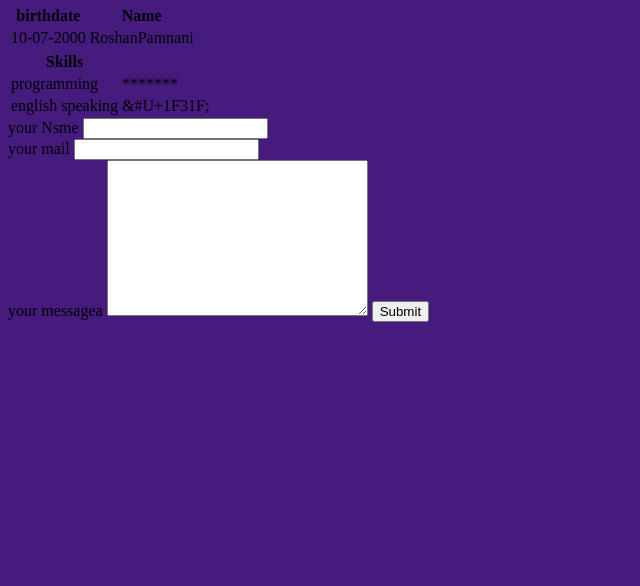
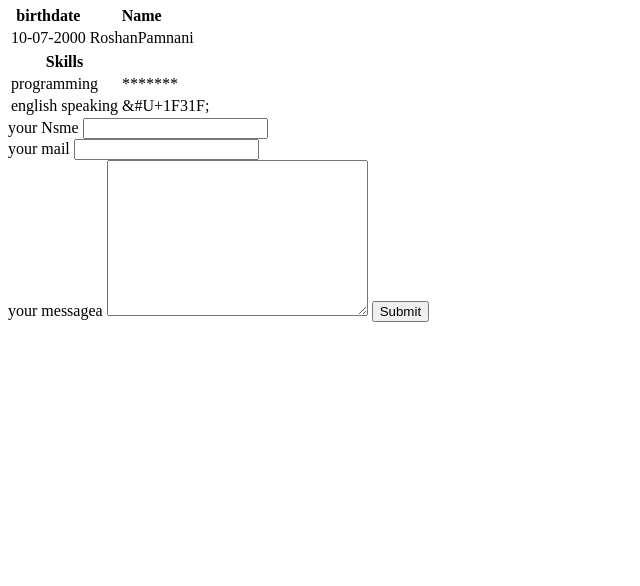
Before and after one commit to RoshanPamnani/cv, a plain HTML site: page index.html in a window 1280 px wide. Shown: the part 214-800 px from the top of the page, without its empty margins (0-640 px from the left). Drawn offline with Linux system fonts and the light colour scheme.

Commit message:
colors update

```diff
--- a/index.html
+++ b/index.html
@@ -7,7 +7,7 @@
     <meta name ="description"content="this website is developed for practising">
     <title>Document</title>
 </head>
-<body style="background-color:#461B7E;">
+<body style="background-color:4FBDBA;">
 
     <table>
         <tr>
```
